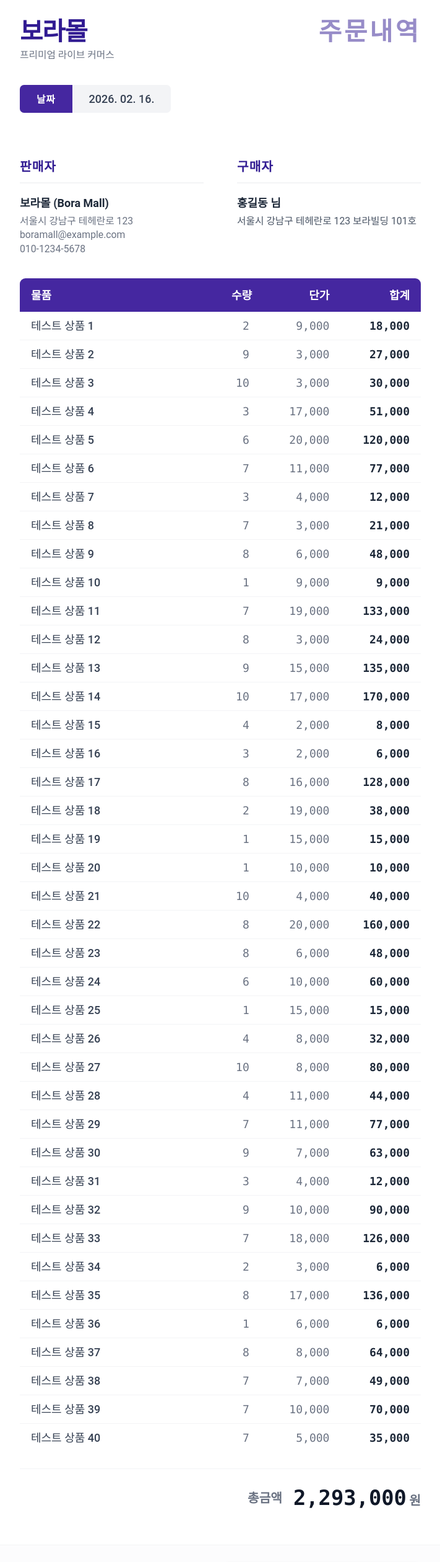
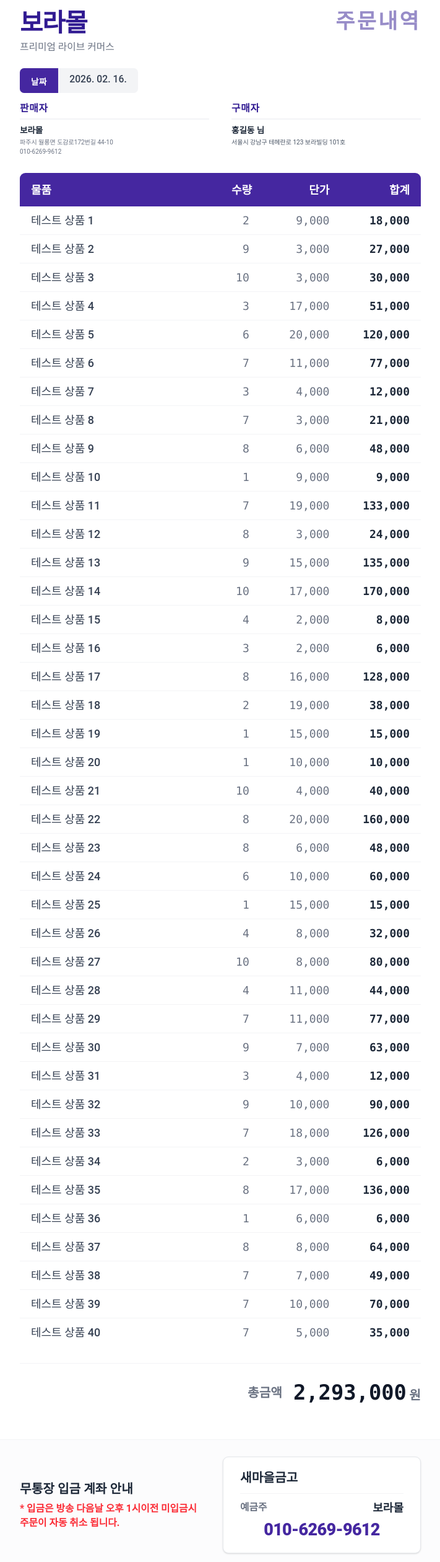
Before and after one commit to dlsekals/boramall, a Next.js app: page /invoice/preview in a window 1280 px wide. Shown: the part 160-2680 px from the top of the page at 62% size, without its empty margins (284-995 px from the left). Built offline with nearby package versions, Linux system fonts and the light colour scheme; no server answers; the database is empty.

Commit message:
UI: Update invoice template styling and bank details

```diff
--- a/app/admin/components/OrderManagementTab.tsx
+++ b/app/admin/components/OrderManagementTab.tsx
@@ -645,8 +645,8 @@ export default function OrderManagementTab() {
                     name: i.productName, quantity: i.quantity, price: i.price
                 })),
                 totalPrice: order.totalPrice,
-                bankName: "농축협",
-                accountNumber: "352-0622-0889-03",
+                bankName: "새마을금고",
+                accountNumber: "010-6269-9612",
                 accountHolder: "보라몰",
                 isPaid: order.isPaid
             };
--- a/app/components/InvoiceTemplate.tsx
+++ b/app/components/InvoiceTemplate.tsx
@@ -64,44 +64,43 @@ export default function InvoiceTemplate({ data, elementId = "invoice-capture", h
       )}
 
       {/* Header */}
-      <div className="p-4 sm:px-12 sm:py-8 flex justify-between items-start">
+      <div className="p-4 sm:px-12 sm:py-5 flex justify-between items-start">
         <div>
             <h1 className={`text-2xl sm:text-4xl font-extrabold ${textColor} tracking-tight`}>보라몰</h1>
             <p className="text-gray-500 text-xs sm:text-sm mt-1">프리미엄 라이브 커머스</p>
         </div>
         <div className="text-right">
-            <h2 className={`text-2xl sm:text-4xl font-black ${textColor} opacity-50 uppercase tracking-widest`}>주문내역</h2>
+            <h2 className={`text-2xl sm:text-3xl font-black ${textColor} opacity-50 uppercase tracking-widest`}>주문내역</h2>
         </div>
       </div>
 
       {/* Info Section */}
-      <div className="px-4 sm:px-12 pb-4 sm:pb-8 flex flex-col sm:flex-row justify-between gap-4 sm:gap-8">
+      <div className="px-4 sm:px-12 pb-2 sm:pb-3 flex flex-col sm:flex-row justify-between gap-4 sm:gap-8">
           <div className="flex">
-              <div className={`${themeColor} text-white p-2 px-6 rounded-l-md`}>
-                  <span className="font-bold text-sm uppercase tracking-wider">날짜</span>
+              <div className={`${themeColor} text-white p-1.5 px-4 rounded-l-md`}>
+                  <span className="font-bold text-xs uppercase tracking-wider">날짜</span>
               </div>
-              <div className="bg-gray-100 p-2 px-6 flex-1 text-right font-medium text-gray-700 rounded-r-md">
+              <div className="bg-gray-100 p-1.5 px-4 flex-1 text-right font-medium text-gray-700 rounded-r-md text-sm">
                   {data.date}
               </div>
           </div>
       </div>
 
       {/* Addresses */}
-      <div className="grid grid-cols-2 gap-12 p-6 sm:px-12 sm:py-8">
+      <div className="grid grid-cols-2 gap-8 px-4 sm:px-12 pb-4 sm:pb-6">
           <div>
-              <h3 className={`font-bold text-lg mb-4 uppercase tracking-wider border-b-2 border-gray-100 pb-2 ${textColor}`}>판매자</h3>
-              <p className="font-bold text-gray-800">보라몰 (Bora Mall)</p>
-              <p className="text-gray-500 text-sm mt-1">서울시 강남구 테헤란로 123</p>
-              <p className="text-gray-500 text-sm">boramall@example.com</p>
-              <p className="text-gray-500 text-sm">010-1234-5678</p>
+              <h3 className={`font-bold text-xs sm:text-sm mb-2 uppercase tracking-wider border-b-2 border-gray-100 pb-1 ${textColor}`}>판매자</h3>
+              <p className="font-bold text-gray-800 text-xs mt-1">보라몰</p>
+              <p className="text-gray-500 text-[10px] mt-0.5">파주시 월롱면 도감로172번길 44-10</p>
+              <p className="text-gray-500 text-[10px]">010-6269-9612</p>
           </div>
           <div>
-              <h3 className={`font-bold text-lg mb-4 uppercase tracking-wider border-b-2 border-gray-100 pb-2 ${textColor}`}>구매자</h3>
-              <p className="font-bold text-gray-800">{data.customerName} 님</p>
+              <h3 className={`font-bold text-xs sm:text-sm mb-2 uppercase tracking-wider border-b-2 border-gray-100 pb-1 ${textColor}`}>구매자</h3>
+              <p className="font-bold text-gray-800 text-xs mt-1">{data.customerName} 님</p>
               {data.address ? (
-                  <p className="text-gray-600 text-sm mt-1 break-keep">{data.address}</p>
+                  <p className="text-gray-600 text-[10px] mt-0.5 break-keep">{data.address}</p>
               ) : (
-                  <p className="text-gray-400 text-sm mt-1">(주소 정보 없음)</p>
+                  <p className="text-gray-400 text-[10px] mt-0.5">(주소 정보 없음)</p>
               )}
           </div>
       </div>
@@ -152,13 +151,11 @@ export default function InvoiceTemplate({ data, elementId = "invoice-capture", h
           <div className="flex flex-col sm:flex-row items-center justify-between gap-6">
               <div className="text-left w-full sm:w-auto">
                   <p className="font-bold text-gray-800 text-lg mb-1">무통장 입금 계좌 안내</p>
-                  <p className="text-xs text-gray-500">* 1일 이내 미입금 시 주문이 자동 취소됩니다.</p>
+                  <p className="text-xs sm:text-sm font-bold text-red-500">* 입금은 방송 다음날 오후 1시이전 미입금시 주문이 자동 취소 됩니다.</p>
               </div>
               <div className="w-full sm:w-auto bg-white rounded-lg border border-gray-200 px-6 py-4 shadow-sm min-w-[320px]">
                   <div className="flex items-center gap-3 mb-2 border-b border-gray-100 pb-2">
-                      {/* NH Logo */}
-                      <img src="/nh_logo.png" alt="NH농협" className="h-6 object-contain" />
-                      <span className="font-bold text-gray-800 text-lg">농축협</span>
+                      <span className="font-bold text-gray-800 text-lg">{data.bankName}</span>
                   </div>
 
                   <div className="flex justify-between items-center mb-1">
--- a/app/invoice/[id]/page.tsx
+++ b/app/invoice/[id]/page.tsx
@@ -31,8 +31,8 @@ export default function DynamicInvoicePage() {
                     price: i.price
                 })),
                 totalPrice: order.totalPrice,
-                bankName: "농축협",
-                accountNumber: "352-0622-0889-03",
+                bankName: "새마을금고",
+                accountNumber: "010-6269-9612",
                 accountHolder: "보라몰",
                 isPaid: order.isPaid
              };
--- a/app/invoice/preview/page.tsx
+++ b/app/invoice/preview/page.tsx
@@ -18,8 +18,8 @@ export default function InvoicePreviewPage() {
     date: "2026. 02. 16.", // Fixed date to prevent hydration error
     items: items,
     totalPrice: totalPrice,
-    bankName: "농축협",
-    accountNumber: "352-0622-0889-03",
+    bankName: "새마을금고",
+    accountNumber: "010-6269-9612",
     accountHolder: "보라몰",
     isPaid: false, // Change to true to test "Paid" stamp
   };
```
